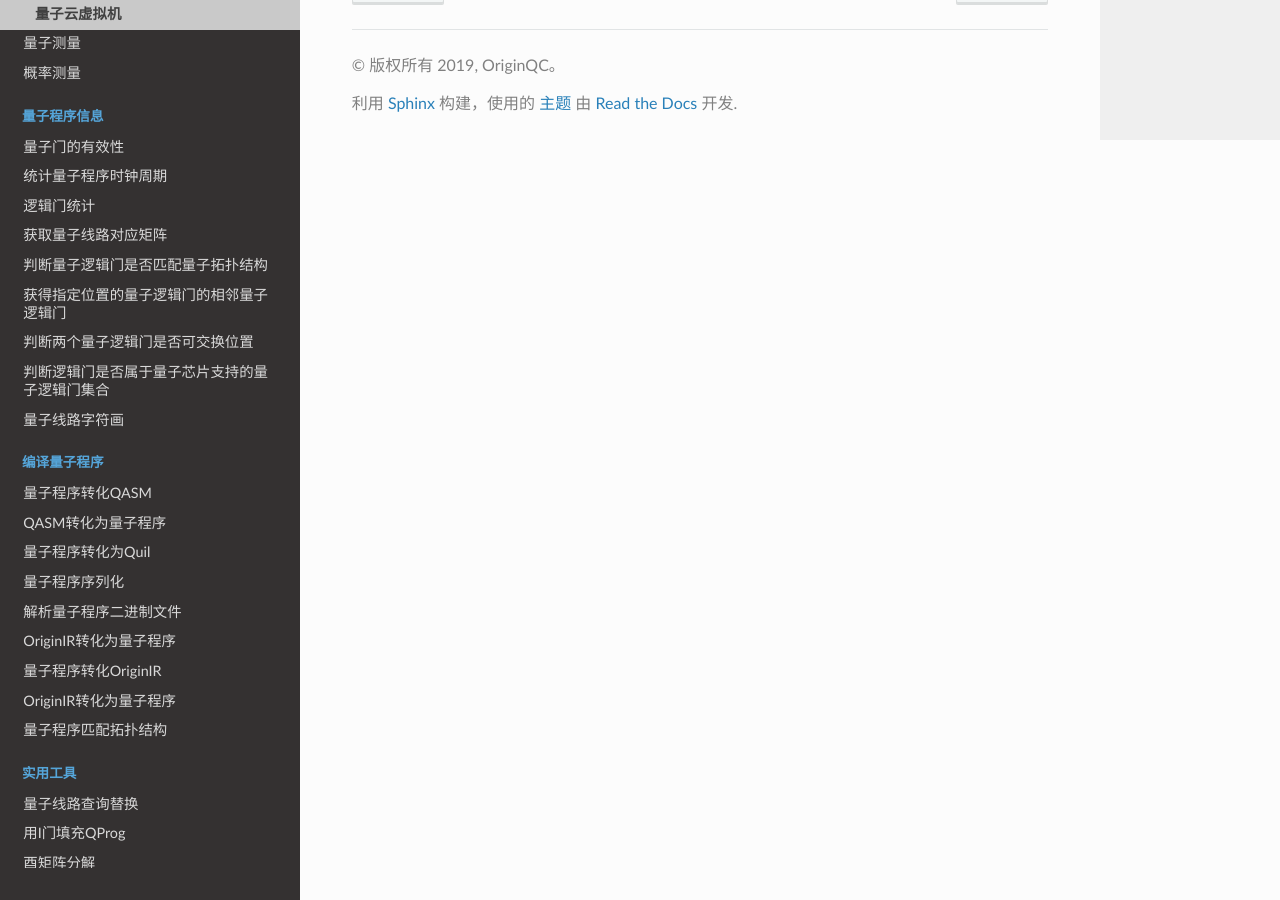
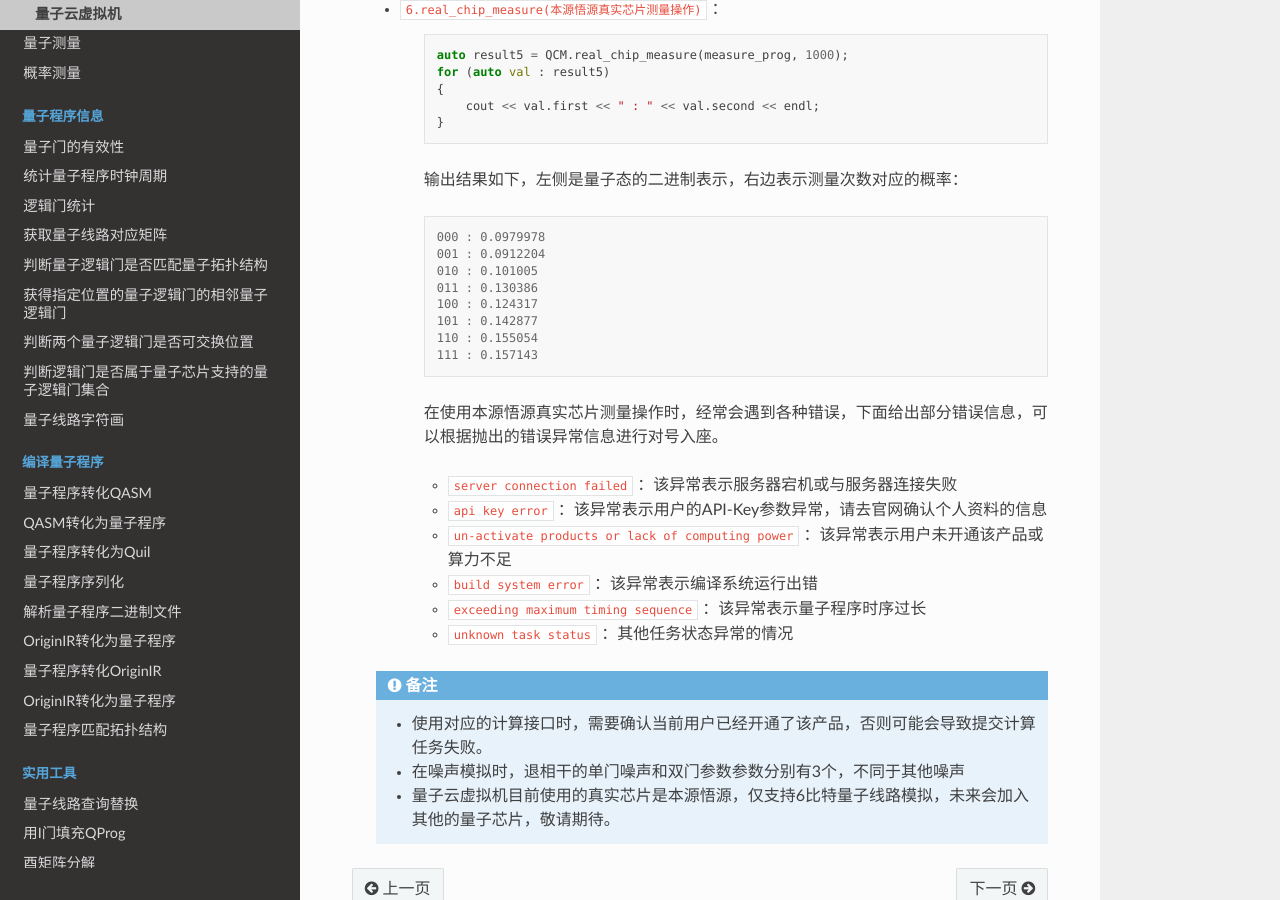
Before and after one commit to OriginQ/QPanda-tutorial, a Sphinx documentation site: the page built from source/QCloudMachine.rst, in a window 1280 px wide and 900 px high, scrolled down 4151 px. Built offline with Sphinx 7.4.7 and the Read the Docs theme 2.0.0, drawn with Linux system fonts in a browser that asks for light colours; pages that are not in the unit, such as notebooks, are missing from menus; some of the changed text lies outside the part shown.

Commit message:
Update QCloudMachine.rst

```diff
--- a/source/QCloudMachine.rst
+++ b/source/QCloudMachine.rst
@@ -11,7 +11,12 @@
 .. image:: images/qcloud.gif
    :align: center
 
-QPanda2中封装了量子云虚拟机，可以向本源量子的计算服务器集群或量子真实芯片发送计算指令，并获取计算结果，代码流程如下：
+QPanda2中封装了量子云虚拟机，可以向本源量子的计算服务器集群或量子真实芯片发送计算指令，并获取计算结果，在使用下文介绍的各种虚拟机之前，需要确保已开通对应的虚拟机产品。
+
+.. image:: images/products.png
+   :align: center
+
+代码流程如下：
 
         .. code-block:: c
 
@@ -53,7 +58,12 @@ QPanda2中封装了量子云虚拟机，可以向本源量子的计算服务器
                 return 0;
             }
 
-        核心过程是提交计算接口来计算，量子云虚拟机有多种计算后端，目前支持以下6种方式：
+        上述过程需要注意的是， ``init_qvm`` 需要用户传入量子云平台用户验证标识token，可以从本源量子云平台个人信息下获取，具体见下方截图。
+
+        .. image:: images/token.png
+            :align: center
+
+        计算核心过程是提交计算接口，量子云虚拟机有多种计算后端，目前支持以下6种方式：
 
         - ``1.full_amplitude_measure(全振幅蒙特卡洛测量操作)`` ：
 
@@ -198,6 +208,15 @@ QPanda2中封装了量子云虚拟机，可以向本源量子的计算服务器
                     110 : 0.155054
                     111 : 0.157143
 
+                在使用本源悟源真实芯片测量操作时，经常会遇到各种错误，下面给出部分错误信息，可以根据抛出的错误异常信息进行对号入座。
+
+                -  ``server connection failed`` ：该异常表示服务器宕机或与服务器连接失败
+                -  ``api key error`` ：该异常表示用户的API-Key参数异常，请去官网确认个人资料的信息
+                -  ``un-activate products or lack of computing power`` ：该异常表示用户未开通该产品或算力不足
+                -  ``build system error`` ：该异常表示编译系统运行出错
+                -  ``exceeding maximum timing sequence`` ：该异常表示量子程序时序过长
+                -  ``unknown task status`` ：其他任务状态异常的情况
+
         .. note::
             - 使用对应的计算接口时，需要确认当前用户已经开通了该产品，否则可能会导致提交计算任务失败。
             - 在噪声模拟时，退相干的单门噪声和双门参数参数分别有3个，不同于其他噪声
```
